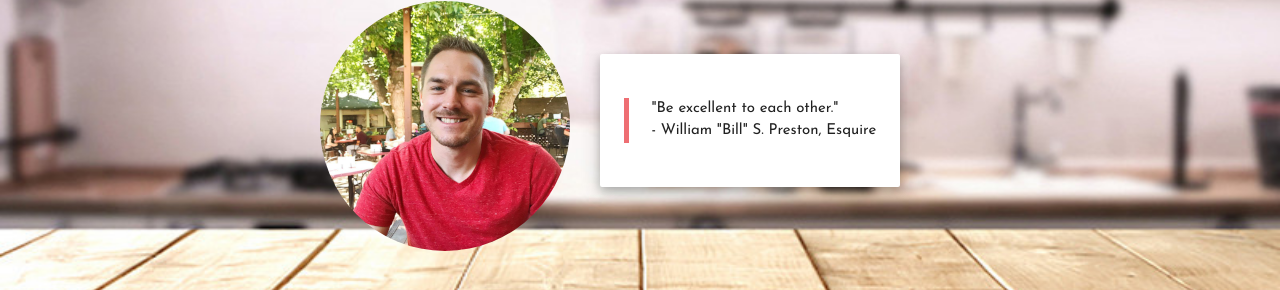
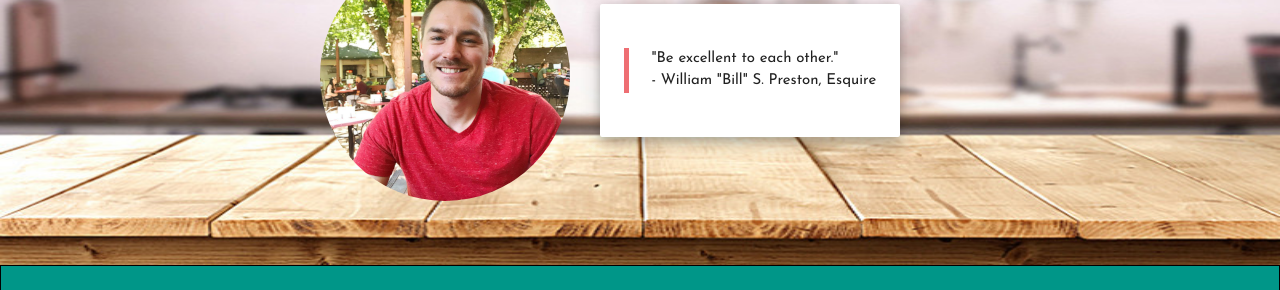
Before and after one commit to jaronrayj/jaronrayj.github.io, a plain HTML site: page index.html in a window 1280 px wide. Shown: the part 149-439 px from the top of the page. Drawn offline with nearby package versions, Linux system fonts and the light colour scheme.

Commit message:
Updated CSS slightly

```diff
--- a/assets/css/style.css
+++ b/assets/css/style.css
@@ -6,7 +6,7 @@
 
 #kitchen {
     background-image: url("../images/kitchenback.jpg");
-    height: 500px;
+    height: 350px;
     background-size: 100% 100%;
     margin-bottom: 0;
 }
@@ -26,7 +26,7 @@ body {
 }
 
 #me {
-    top: 150px;
+    top: 100px;
     left: 25%;
     position: absolute;
 }
```
